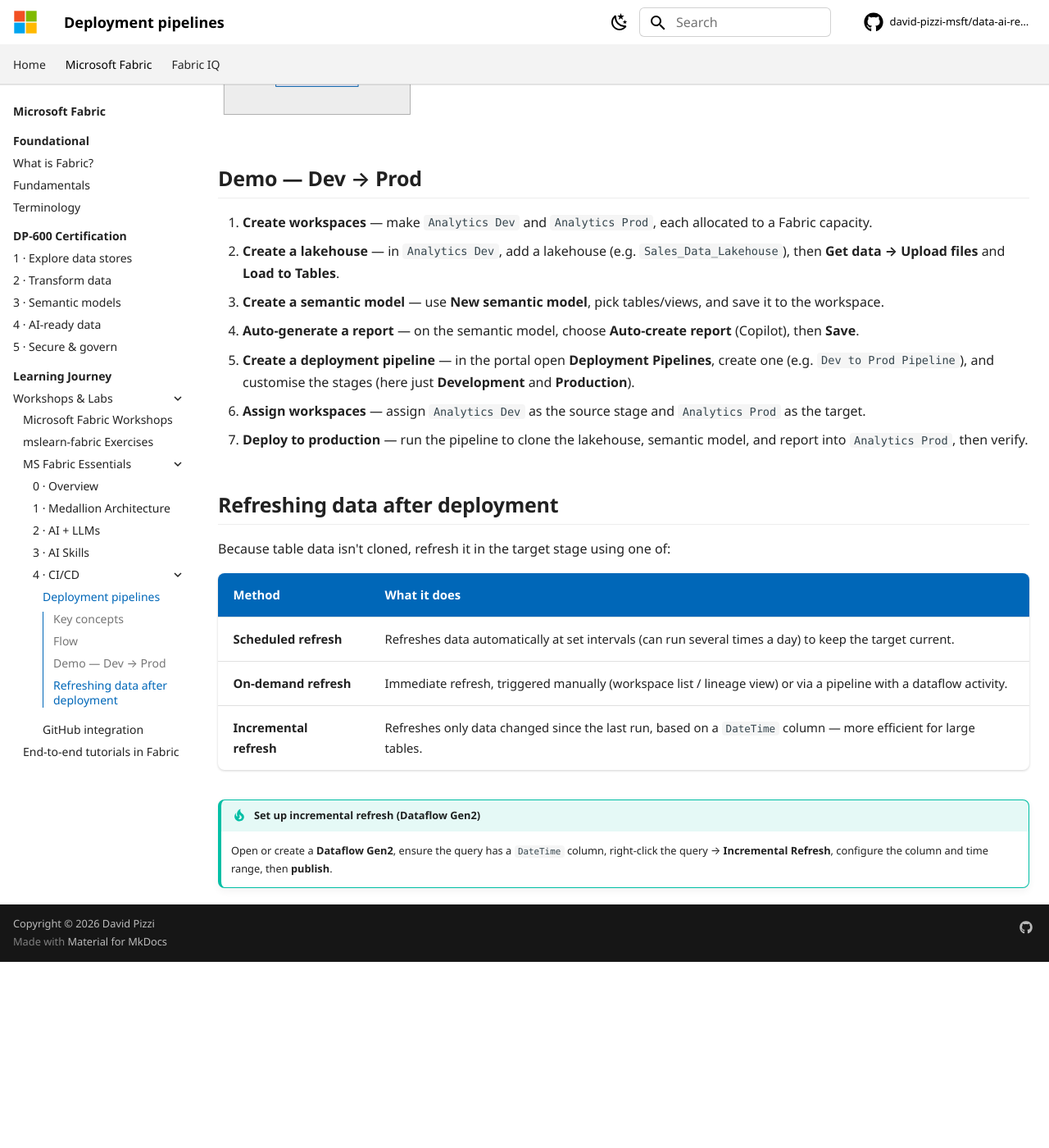
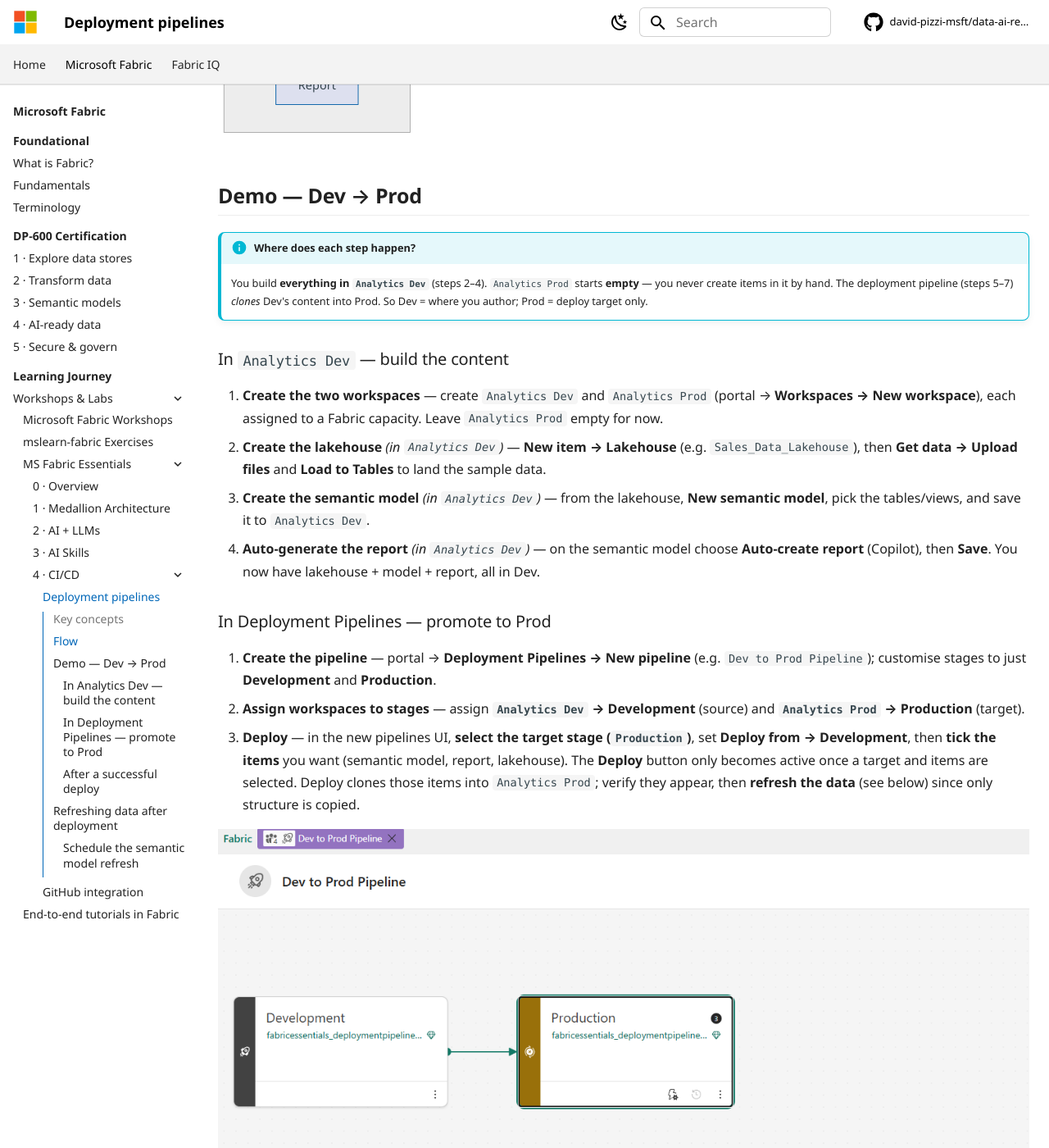
Before and after one commit to david-pizzi-msft/data-ai-reference, an MkDocs documentation site: the page built from docs/fabric/learning-journey/workshops/ms-fabric-essentials/cicd/deployment-pipelines.md, in a window 1280 px wide and 1400 px high, scrolled down 1367 px. Shown: the whole window at 82% size. Built offline with MkDocs 1.6.1 and Material for MkDocs 9.7.7, drawn with Linux system fonts in a browser that asks for light colours; some web fonts are replaced; comment, search, counter and statistics services are not loaded; before the commit the page ends 2540 px from its top, so only the background shows below that; some of the changed text lies outside the part shown.

Commit message:
docs: complete CI/CD deployment pipelines lab — detailed steps, UI/refresh notes, screenshots; mark workshop complete

```diff
--- a/docs/fabric/learning-journey/workshops/ms-fabric-essentials/cicd/deployment-pipelines.md
+++ b/docs/fabric/learning-journey/workshops/ms-fabric-essentials/cicd/deployment-pipelines.md
@@ -3,14 +3,15 @@
 !!! info "Source"
     [AzurePortal/4_CICD/0_deployment-pipelines](https://github.com/Cloud2BR-MSFTLearningHub/MS-Fabric-Essentials-Workshop/tree/main/AzurePortal/4_CICD/0_deployment-pipelines)
 
-**Status:** 🟡 In progress
+**Status:** ✅ Complete
 
 !!! note "Git integration is wired up in this repo"
-    The **Analytics Dev** workspace in this lab is connected to Git, targeting the
-    `git/ms-fabric-essentials/deployment-pipelines` folder in **this** repo (see `git/README.md`).
-    As you build the lakehouse, semantic model, and report below, committing from the workspace
-    syncs those item definitions here — so the [GitHub integration](github-integration.md) piece is
-    covered by doing this lab.
+    **Only the `Analytics Dev` workspace is connected to Git** — `Analytics Prod` is **not**.
+    Dev is the source of truth; Prod only ever receives content from the deployment pipeline.
+    Dev targets the `git/ms-fabric-essentials/deployment-pipelines` folder in **this** repo (see
+    `git/README.md`). As you build the lakehouse, semantic model, and report below, committing from
+    the Dev workspace syncs those item definitions here — so the
+    [GitHub integration](github-integration.md) piece is covered by doing this lab.
 
 A **deployment pipeline** promotes Fabric content across **stages** — typically
 **development**, **test**, and **production** — where each stage is its own workspace.
@@ -45,15 +46,61 @@ flowchart LR
 
 ## Demo — Dev → Prod
 
-1. **Create workspaces** — make `Analytics Dev` and `Analytics Prod`, each allocated to a Fabric capacity.
-2. **Create a lakehouse** — in `Analytics Dev`, add a lakehouse (e.g. `Sales_Data_Lakehouse`), then **Get data → Upload files** and **Load to Tables**.
-3. **Create a semantic model** — use **New semantic model**, pick tables/views, and save it to the workspace.
-4. **Auto-generate a report** — on the semantic model, choose **Auto-create report** (Copilot), then **Save**.
-5. **Create a deployment pipeline** — in the portal open **Deployment Pipelines**, create one (e.g. `Dev to Prod Pipeline`), and customise the stages (here just **Development** and **Production**).
-6. **Assign workspaces** — assign `Analytics Dev` as the source stage and `Analytics Prod` as the target.
-7. **Deploy to production** — run the pipeline to clone the lakehouse, semantic model, and report into `Analytics Prod`, then verify.
+!!! info "Where does each step happen?"
+    You build **everything in `Analytics Dev`** (steps 2–4). `Analytics Prod` starts **empty** — you
+    never create items in it by hand. The deployment pipeline (steps 5–7) *clones* Dev's content into
+    Prod. So Dev = where you author; Prod = deploy target only.
+
+### In `Analytics Dev` — build the content
+
+1. **Create the two workspaces** — create `Analytics Dev` and `Analytics Prod` (portal → **Workspaces → New workspace**), each assigned to a Fabric capacity. Leave `Analytics Prod` empty for now.
+2. **Create the lakehouse** *(in `Analytics Dev`)* — **New item → Lakehouse** (e.g. `Sales_Data_Lakehouse`), then **Get data → Upload files** and **Load to Tables** to land the sample data.
+3. **Create the semantic model** *(in `Analytics Dev`)* — from the lakehouse, **New semantic model**, pick the tables/views, and save it to `Analytics Dev`.
+4. **Auto-generate the report** *(in `Analytics Dev`)* — on the semantic model choose **Auto-create report** (Copilot), then **Save**. You now have lakehouse + model + report, all in Dev.
+
+### In Deployment Pipelines — promote to Prod
+
+5. **Create the pipeline** — portal → **Deployment Pipelines → New pipeline** (e.g. `Dev to Prod Pipeline`); customise stages to just **Development** and **Production**.
+6. **Assign workspaces to stages** — assign **`Analytics Dev` → Development** (source) and **`Analytics Prod` → Production** (target).
+7. **Deploy** — in the new pipelines UI, **select the target stage (`Production`)**, set **Deploy from → Development**, then **tick the items** you want (semantic model, report, lakehouse). The **Deploy** button only becomes active once a target and items are selected. Deploy clones those items into `Analytics Prod`; verify they appear, then **refresh the data** (see below) since only structure is copied.
+
+![Deployment Pipelines "Dev to Prod Pipeline" before deploying — Development and Production stages side by side, Production selected with "Deploy from Development", and three items (semantic model, report, Lakehouse) checked and marked "Only in source", with the green Deploy (3) button active](../../images/deployment-pipeline-deploy.png)
+
+!!! tip "New Deployment Pipelines UI"
+    The layout changed from older tutorials. You now **click the target stage** (`Production`) to open
+    its panel, pick **Deploy from** the source stage, and **select the items** in the comparison list —
+    only then does the green **Deploy** button appear. Items show as *Only in source* on the first deploy.
+
+### After a successful deploy
+
+Once the deploy completes, the **Production** stage turns green with a **Successful deployment** badge
+and a timestamp, and every item now compares as **Same as source** — Dev and Prod are in sync
+(structure only; data still needs refreshing). Note the lakehouse also brings its **SQL analytics
+endpoint**.
+
+![Deployment Pipelines after a successful deploy — the Production stage is green with a "Successful deployment" badge and deploy timestamp; the comparison list shows the report, semantic model, and Lakehouse (plus its SQL analytics endpoint) all "Same as source", and the Deploy button is now greyed out](../../images/deployment-pipeline-deployed.png)
+
 
 ## Refreshing data after deployment
+
+!!! important "Refresh is set in the *workspace*, not the pipeline"
+    The deployment pipeline only **moves and rebinds** content — it has **no refresh setting**.
+    You configure refresh on the **item itself in the `Analytics Prod` workspace**. Mental model:
+    **pipeline = move & rebind · workspace = run & refresh**.
+
+    | Task | Where you do it |
+    | --- | --- |
+    | Schedule the **semantic model** refresh | `Analytics Prod` workspace → the semantic model → **Settings / Refresh** |
+    | Reload **lakehouse table data** | `Analytics Prod` workspace → run the **notebook / data pipeline**, or **Get data** |
+    | Bind a notebook's **default lakehouse** to Prod | The **pipeline** → Production stage → **Deployment settings → Deployment rules** |
+
+### Schedule the semantic model refresh
+
+In the `Analytics Prod` workspace, on the semantic model → **⋯ → Settings** (or **Refresh → Schedule refresh**):
+
+1. Re-enter **data source credentials** if prompted (a freshly deployed model often needs them).
+2. Turn **Refresh** on, set **frequency**, **time zone**, and **time(s)**; optionally enable failure notifications.
+3. **Apply**, then use **Refresh now** to populate immediately.
 
 Because table data isn't cloned, refresh it in the target stage using one of:
 
```
Also changed, not shown: docs/fabric/learning-journey/workshops/ms-fabric-essentials/cicd/index.md (+2 -2 lines), docs/fabric/learning-journey/workshops/ms-fabric-essentials/index.md (+2 -2 lines), docs/fabric/learning-journey/workshops/images/deployment-pipeline-deploy.png (added), docs/fabric/learning-journey/workshops/images/deployment-pipeline-deployed.png (added).
